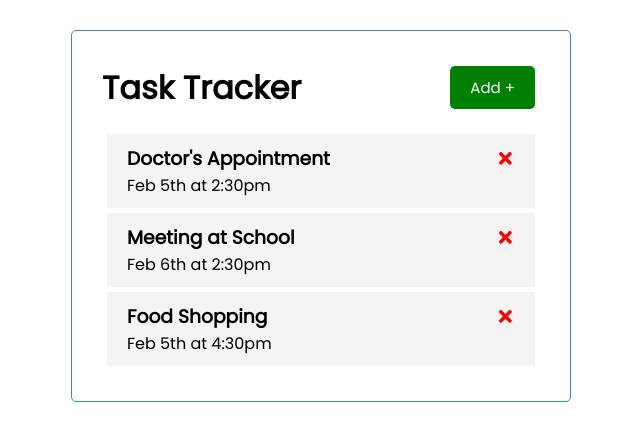
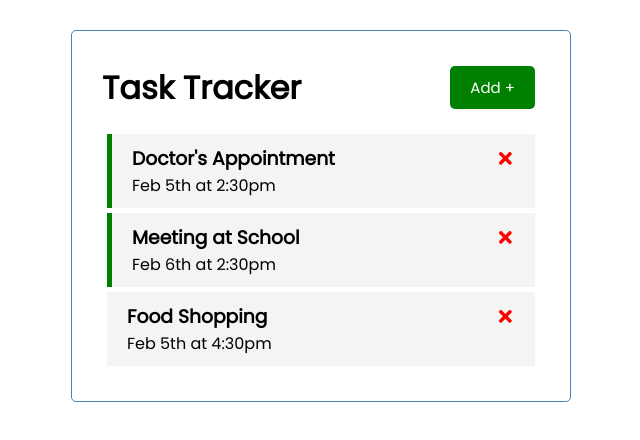
Before and after one commit to SaadJamilAkhtar/react-task-tracker, a React (Create React App) app: page / in a window 1280 px wide. Shown: the top 440 px of the page, without its empty margins (319-959 px from the left). Built offline with nearby package versions, Linux system fonts and the light colour scheme.

Commit message:
task delete and update complete

```diff
--- a/src/App.js
+++ b/src/App.js
@@ -30,11 +30,16 @@
     const deleteTask = (id) => {
         setTasks(tasks.filter((task) => task.id != id))
     }
+    // toggle reminder
+    const toggleReminder = (id) => {
+        setTasks(tasks.map((task) => task.id === id ? {...task, reminder: !task.reminder} : task))
+    }
 
     return (
         <div className="container">
             <Header/>
-            {tasks.length > 0 ? (<Tasks tasks={tasks} onDelete={deleteTask}/>): ('No Tasks To Show')}
+            {tasks.length > 0 ? (
+                <Tasks tasks={tasks} onDelete={deleteTask} onToggle={toggleReminder}/>) : ('No Tasks To Show')}
         </div>
     );
 }
--- a/src/components/Task.js
+++ b/src/components/Task.js
@@ -3,7 +3,7 @@
 
 function Task(props) {
     return (
-        <div className={"task"}>
+        <div className={`task ${props.task.reminder? 'reminder': ''}`} onDoubleClick={() => props.onToggle(props.task.id)} >
             <h3>{props.task.text} <FaTimes style={{color: 'red', cursor: 'pointer'}}
                                            onClick={() => props.onDelete(props.task.id)}/></h3>
             <p>{props.task.day}</p>
--- a/src/components/Tasks.js
+++ b/src/components/Tasks.js
@@ -8,7 +8,7 @@
         <>
             {props.tasks.map((task) => {
                 return (
-                    <Task key={task.id} task={task} onDelete={props.onDelete}/>
+                    <Task key={task.id} task={task} onDelete={props.onDelete} onToggle={props.onToggle} />
                 )
             })}
         </>
```
